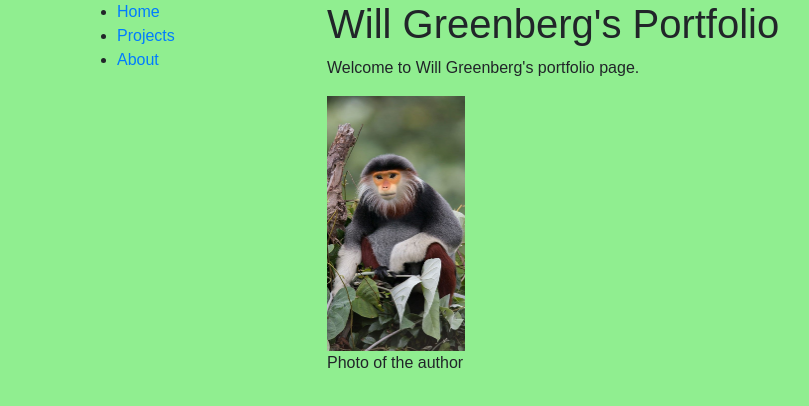
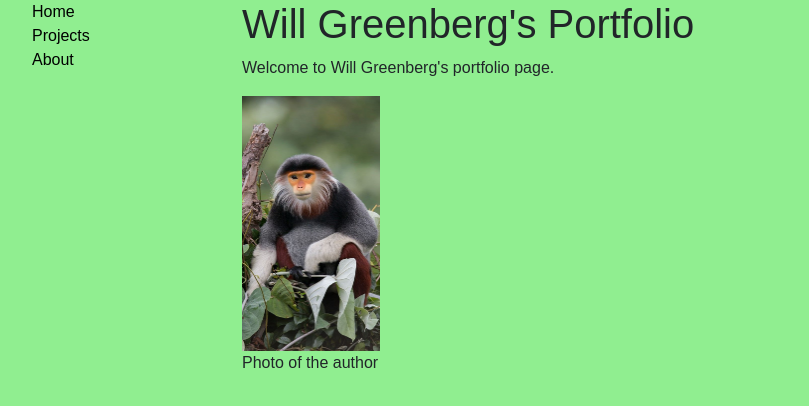
Before and after one commit to mud2009/portfolio, a plain HTML site: page index.html in a window 1280 px wide. Shown: the whole page, without its empty margins (8-817 px from the left). Drawn offline with Linux system fonts and the light colour scheme.

Commit message:
remove style for link, remove padding from container

```diff
--- a/css/styles.css
+++ b/css/styles.css
@@ -17,6 +17,11 @@ body {
   list-style-type:circle;
 }
 
+.container {
+  margin: 0;
+  padding: 0;
+}
+
 .wrapper {
   display: flex;
   /* width: 100%; */
@@ -27,8 +32,14 @@ body {
   min-width: 250px;
   max-width: 250px;
   min-height: 100vh;
+
 }
 
-/*
-#sidebar-list a {
-} */
+.sidebar-list {
+  list-style-type: none;
+}
+
+a {
+  text-decoration: none;
+  color: black;
+}
```
